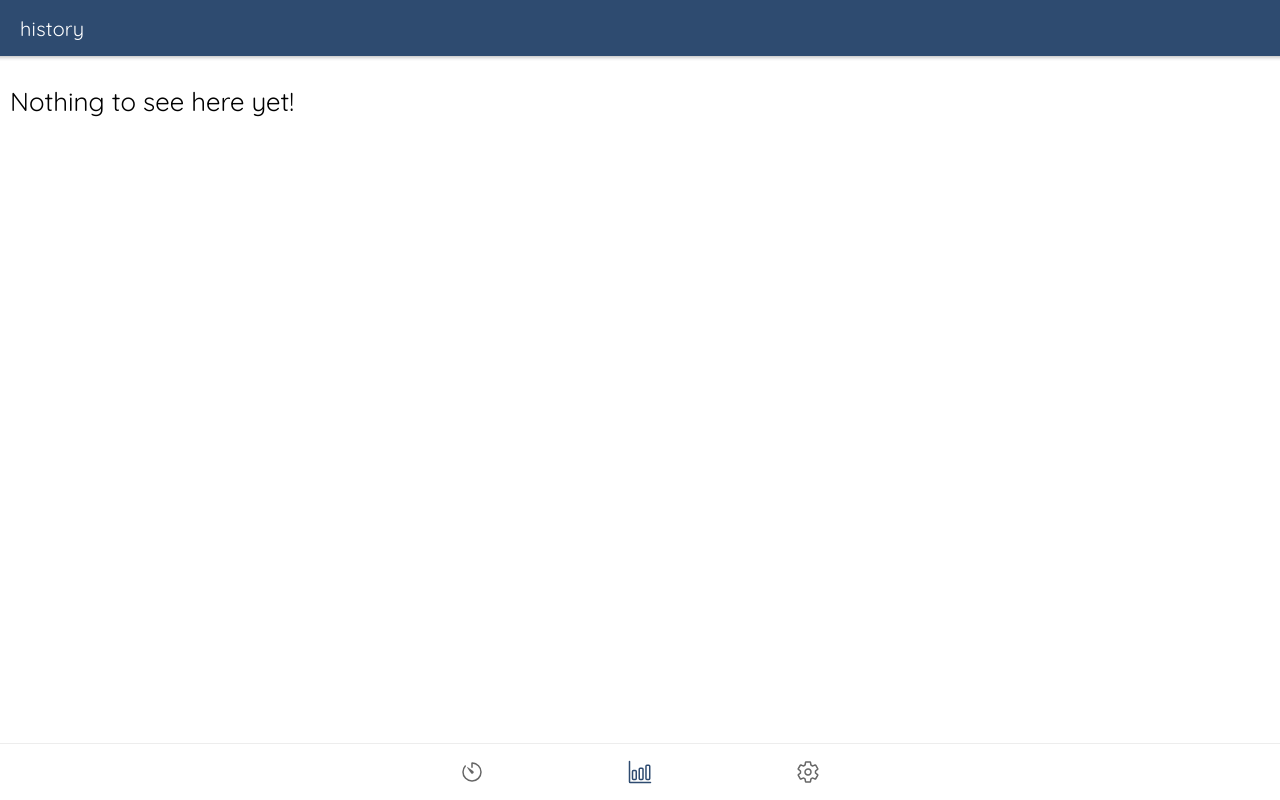
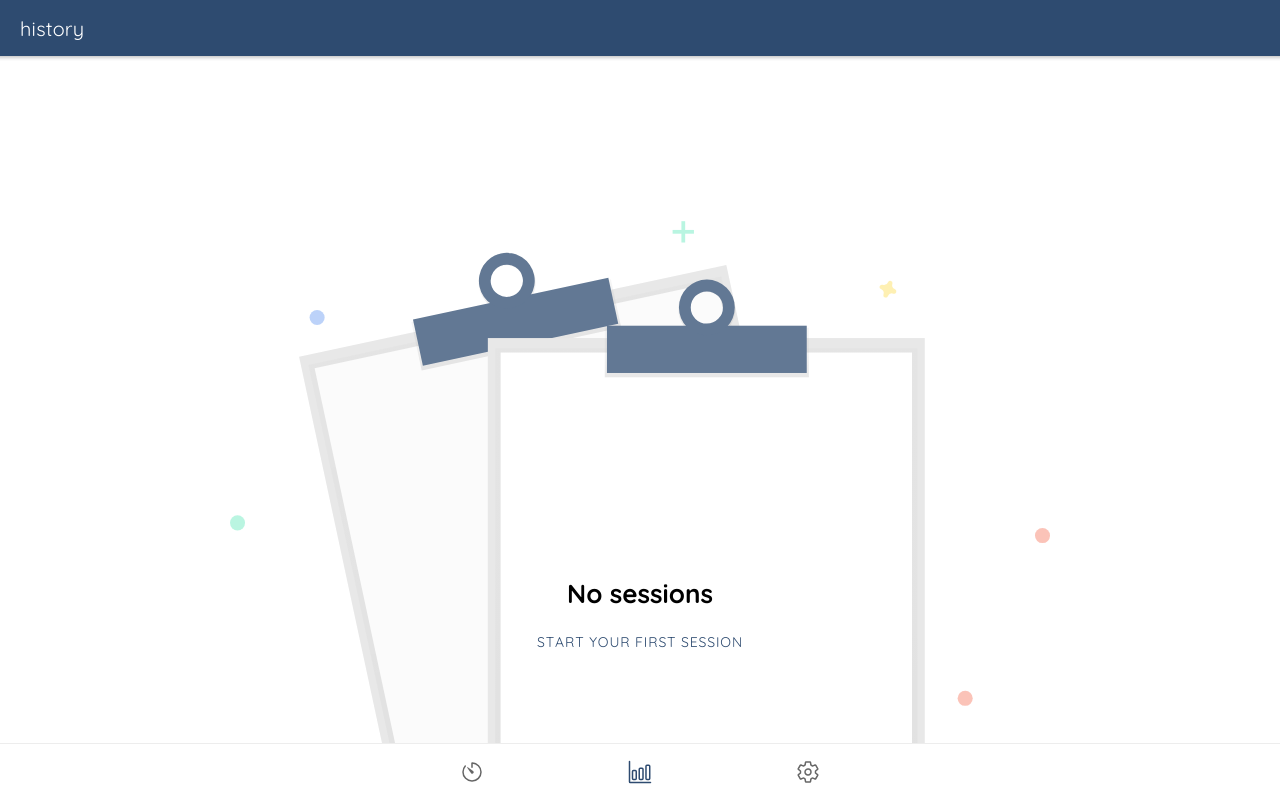
Before and after one commit to a4i/baby-kix, a React (Create React App) app: page /history in a window 1280 px wide. Built offline with nearby package versions, Linux system fonts and the light colour scheme.

Commit message:
empty states

```diff
--- /dev/null
+++ b/src/components/Empty/index.tsx
@@ -0,0 +1,26 @@
+import React from 'react';
+import { IonGrid, IonRow, IonCol, IonImg } from '@ionic/react';
+import './styles.scss';
+
+interface EmptyStateProps {
+  message: string;
+  action?: React.ReactNode;
+}
+
+const EmptyState: React.FC<EmptyStateProps> = ({ message, action }) => {
+  return (
+    <IonGrid className="emtpy-state">
+      <IonRow>
+        <IonCol>
+          <IonImg src="assets/icon/empty.svg" />
+          <div className="emtpy-state-content">
+            <h1>{message}</h1>
+            {action && action}
+          </div>
+        </IonCol>
+      </IonRow>
+    </IonGrid>
+  );
+};
+
+export default EmptyState;
--- /dev/null
+++ b/src/components/Empty/styles.scss
@@ -0,0 +1,29 @@
+.emtpy-state {
+    padding: 20vh 16px;
+
+    ion-img {
+        max-width: 75%;
+        opacity: 0.75;
+    }
+
+    ion-col {
+        display: flex;
+        justify-content: center;
+    }
+
+    &-content {
+        align-items: center;
+        display: flex;
+        flex-direction: column;
+        justify-content: center;
+        position: absolute;
+        top: 50%;
+        left: 50%;
+        transform: translate3d(-50%, -50%, 0);
+        text-align: center;
+
+        h1 {
+            font-weight: 700;
+        }
+    }
+}
--- /dev/null
+++ b/src/components/index.ts
@@ -0,0 +1 @@
+export { default as EmptyState } from './Empty';
--- a/src/pages/Counter/index.tsx
+++ b/src/pages/Counter/index.tsx
@@ -90,7 +90,7 @@ const Counter: React.FC = () => {
                 </filter>
               </defs>
               <circle className="neu-backdrop" strokeDasharray="360" r="40" cx="50" cy="50"></circle>
-              <circle className="neu-gauge" filter="url(#glow)" strokeDasharray="360" r="40" cx="50" cy="50"></circle>
+              <circle className="neu-gauge" fill="url(#glow)" strokeDasharray="360" r="40" cx="50" cy="50"></circle>
             </svg>
 
             {state.session === SessionState.Started ?
--- a/src/pages/History/index.tsx
+++ b/src/pages/History/index.tsx
@@ -1,7 +1,8 @@
 import React, { useContext, useCallback } from 'react';
-import { IonContent, IonHeader, IonPage, IonTitle, IonToolbar, IonList, IonItem, IonLabel, IonNote, IonRow, IonGrid, IonCol, IonItemSliding, IonItemOptions, IonItemOption } from '@ionic/react';
+import { IonContent, IonHeader, IonPage, IonTitle, IonToolbar, IonList, IonItem, IonLabel, IonNote, IonItemSliding, IonItemOptions, IonItemOption, IonButton } from '@ionic/react';
 import { SessionHistory, Action } from '../../types';
 import { Context } from '../../state';
+import { EmptyState } from '../../components';
 import './styles.scss';
 
 function formatTime(date: number) {
@@ -41,13 +42,14 @@ const History: React.FC = () => {
       }
 
       return (
-        <IonGrid>
-          <IonRow>
-            <IonCol>
-              <h1>Nothing to see here yet!</h1>
-            </IonCol>
-          </IonRow>
-        </IonGrid>
+        <EmptyState
+          message="No sessions"
+          action={
+            <IonButton fill="clear" routerLink="/counter" routerDirection="none">
+              Start your first session
+            </IonButton>
+          }
+        />
       )
     },
     [dispatch, state.history]
@@ -61,11 +63,6 @@ const History: React.FC = () => {
         </IonToolbar>
       </IonHeader>
       <IonContent fullscreen={true}>
-        {/* <IonHeader collapse="condense">
-          <IonToolbar color="primary" style={{ '--border-color': 'var(--ion-color-primary)' }}>
-            <IonTitle size="large">History</IonTitle>
-          </IonToolbar>
-        </IonHeader> */}
         {renderHistory()}
       </IonContent>
     </IonPage>
--- a/src/pages/HistoryDetail/index.tsx
+++ b/src/pages/HistoryDetail/index.tsx
@@ -1,8 +1,9 @@
 import React, { useContext, useCallback, useState } from 'react';
-import { IonContent, IonHeader, IonPage, IonTitle, IonToolbar, IonList, IonItem, IonLabel, useIonViewDidEnter, IonLoading, IonButtons, IonBackButton, IonGrid, IonRow, IonCol, IonListHeader } from '@ionic/react';
+import { IonContent, IonHeader, IonPage, IonTitle, IonToolbar, IonList, IonItem, IonLabel, useIonViewDidEnter, IonLoading, IonButtons, IonBackButton, IonGrid, IonRow, IonCol, IonListHeader, IonButton } from '@ionic/react';
+import { useParams } from 'react-router';
 import { SessionHistory, Kick } from '../../types';
 import { Context } from '../../state';
-import { useParams } from 'react-router';
+import { EmptyState } from '../../components';
 import './styles.scss';
 
 function formatTime(date: number) {
@@ -16,6 +17,7 @@ function formatDate(date: string) {
 const HistoryDetail: React.FC = () => {
   const { id } = useParams();
   const { history } = useContext(Context);
+  const [loading, setLoading] = useState<boolean>(true);
   const [session, setSession] = useState<SessionHistory>();
 
   useIonViewDidEnter(
@@ -23,6 +25,7 @@ const HistoryDetail: React.FC = () => {
       const sesh = history.find((h: SessionHistory) => h.id === id);
       if (sesh) {
         setSession(sesh);
+        setLoading(false);
       }
     },
     [id]
@@ -50,7 +53,14 @@ const HistoryDetail: React.FC = () => {
       }
 
       return (
-        <IonLoading isOpen={true} />
+        <EmptyState
+          message="No kicks in session"
+          action={
+            <IonButton fill="clear" routerLink="/history" routerDirection="back">
+              Back
+            </IonButton>
+          }
+        />
       )
     },
     [session]
@@ -79,8 +89,9 @@ const HistoryDetail: React.FC = () => {
             </IonCol>
           </IonRow>
         </IonGrid>
-        {renderHistory()}
+        {!loading ? renderHistory() : null}
       </IonContent>
+      <IonLoading isOpen={loading} />
     </IonPage>
   );
 };
```
Also changed, not shown: src/components/ExploreContainer.css (deleted, +0 -24 lines), src/components/ExploreContainer.tsx (deleted, +0 -17 lines), public/assets/icon/empty.svg (added).
